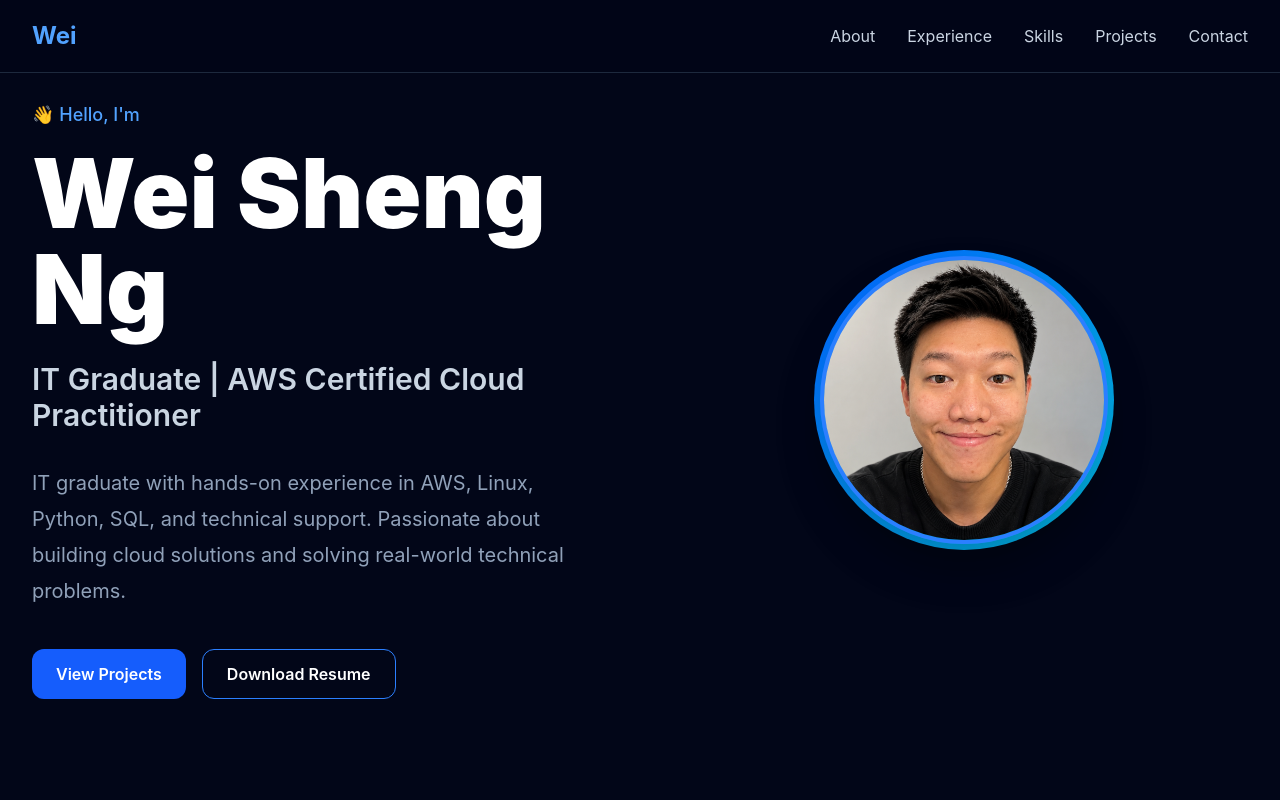
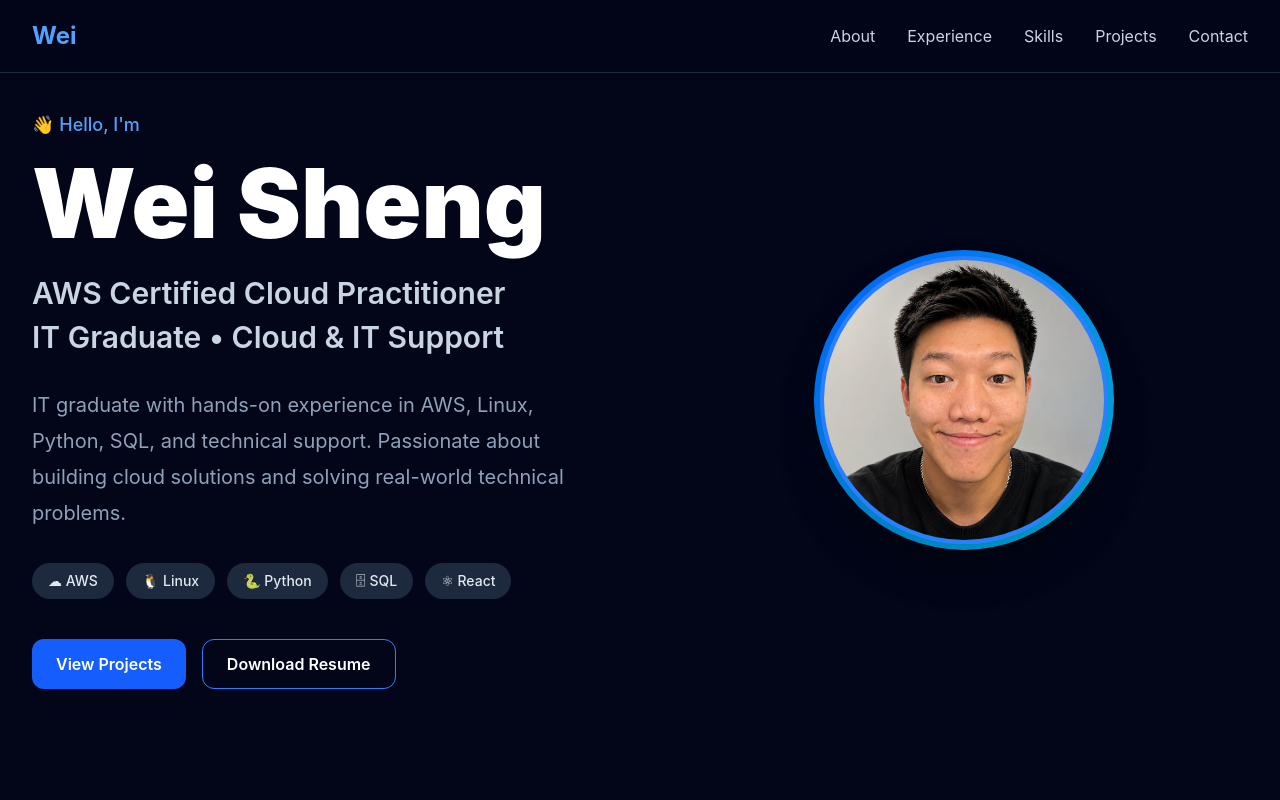
Before and after one commit to weishengng/portfolio, a React (Vite) app: page / in a window 1280 px wide. Shown: the top 800 px of the page. Built offline with nearby package versions, Linux system fonts and the light colour scheme.

Commit message:
Improve project cards and reusable badges

```diff
--- a/src/components/Hero.jsx
+++ b/src/components/Hero.jsx
@@ -1,5 +1,14 @@
 import Button from "./ui/Button";
 import profile from "../assets/profile.jpg";
+import Badge from "./ui/Badge";
+
+const skills = [
+  "☁ AWS",
+  "🐧 Linux",
+  "🐍 Python",
+  "🗄 SQL",
+  "⚛ React",
+];
 
 function Hero() {
   return (
@@ -17,16 +26,25 @@ function Hero() {
             </p>
 
             <h1 className="text-7xl lg:text-8xl font-black mt-4 leading-none">
-              Wei Sheng Ng
+              Wei Sheng
             </h1>
 
             <h2 className="mt-6 text-3xl text-slate-300 font-semibold">
-              IT Graduate | AWS Certified Cloud Practitioner
+              <span className="block">AWS Certified Cloud Practitioner</span>
+              <span className="block mt-2">IT Graduate • Cloud & IT Support</span>
             </h2>
 
             <p className="mt-8 text-slate-400 text-xl leading-9 max-w-xl">
               IT graduate with hands-on experience in AWS, Linux, Python, SQL, and technical support. Passionate about building cloud solutions and solving real-world technical problems.
             </p>
+
+            <div className="flex flex-wrap gap-3 mt-8">
+              {skills.map((skill) => (
+                <Badge key={skill}>
+                  {skill}
+                </Badge>
+              ))}
+            </div>
 
             <div className="flex flex-wrap gap-4 mt-10">
 
--- a/src/components/ProjectCard.jsx
+++ b/src/components/ProjectCard.jsx
@@ -1,11 +1,12 @@
 import Card from "./ui/Card";
+import Badge from "./ui/Badge";
 
 function ProjectCard({ project }) {
   return (
     <Card>
 
-      <div className="h-48 bg-slate-700 flex items-center justify-center">
-        <span className="text-slate-400">Project Screenshot</span>
+      <div className="h-48 bg-gradient-to-br from-slate-800 to-slate-700 flex items-center justify-center">
+          <span className="text-6xl">💻</span>
       </div>
 
       <div className="p-6">
@@ -20,30 +21,35 @@ function ProjectCard({ project }) {
 
         <div className="flex flex-wrap gap-2 mt-6">
         {project.tech.map((tech) => (
-            <span
-              key={tech}
-              className="px-3 py-1 rounded-full bg-blue-600/20 text-blue-300 text-sm"
-            >
+          <Badge key={tech}>
             {tech}
-            </span>
+          </Badge>
         ))}
         </div>
 
         <div className="flex gap-6 mt-8">
 
+          {project.github !== "#" && (
             <a
                 href={project.github}
+                target="https://github.com/weishengng/portfolio"
+                rel="noopener noreferrer"
                 className="text-blue-400 hover:text-blue-300"
             >
               GitHub →
             </a>
+          )}
 
+          {project.demo !== "#" && (
             <a
               href={project.demo}
+              target="_blank"
+              rel="noopener noreferrer"
               className="text-blue-400 hover:text-blue-300"
             >
               Live Demo →
             </a>
+          )}
 
         </div>
 
--- /dev/null
+++ b/src/components/ui/Badge.jsx
@@ -0,0 +1,9 @@
+function Badge({ children }) {
+  return (
+    <span className="px-4 py-2 bg-slate-800 rounded-full text-sm font-medium text-slate-200 hover:bg-blue-600 transition-colors duration-300">
+      {children}
+    </span>
+  );
+}
+
+export default Badge;
--- a/src/data/about.js
+++ b/src/data/about.js
@@ -10,7 +10,7 @@ const about = {
 
   location: "Malaysia",
 
-  email: "your@email.com",
+  email: "weishengng88@gmail.com",
 };
 
 export default about;
--- a/src/data/certifications.js
+++ b/src/data/certifications.js
@@ -11,6 +11,12 @@ const certifications = [
     issuer: "Google",
     year: "2026",
   },
+  {
+    id: 3,
+    name: "Google IT Support Professional Certificate",
+    issuer: "Google",
+    year: "2026",
+  },
 ];
 
 export default certifications;
--- a/src/data/projects.js
+++ b/src/data/projects.js
@@ -5,8 +5,8 @@ const projects = [
     description:
       "A modern portfolio built with React, Vite and Tailwind CSS to showcase my projects and technical skills.",
     tech: ["React", "Tailwind CSS", "Vite"],
-    github: "#",
-    demo: "#",
+    github: "https://weishengng.github.io/portfolio/#projects",
+    demo: "https://weishengng.github.io/portfolio/",
   },
   {
     id: 2,
```
Lines whose indentation alone changed are shown as unchanged.
